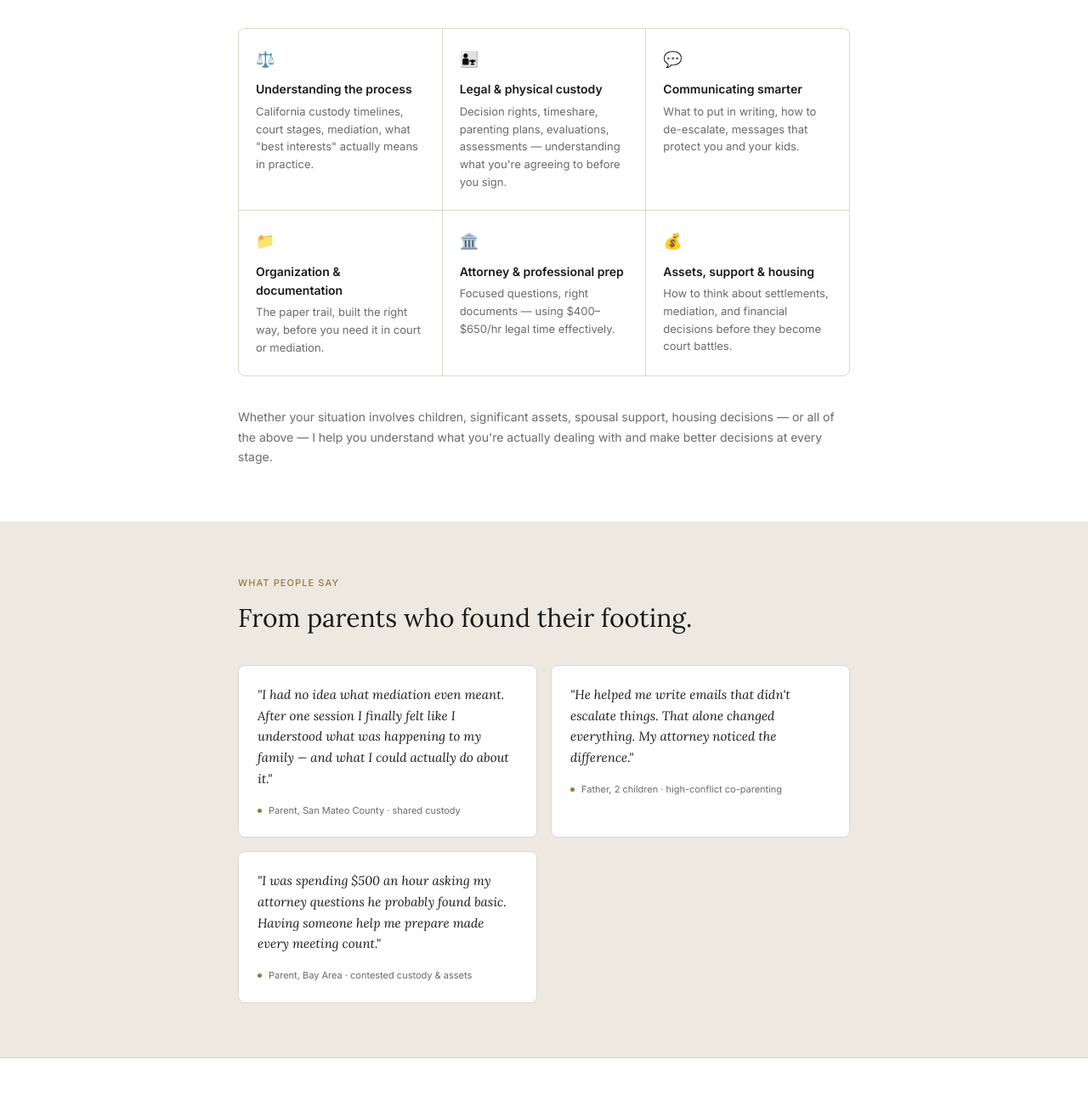
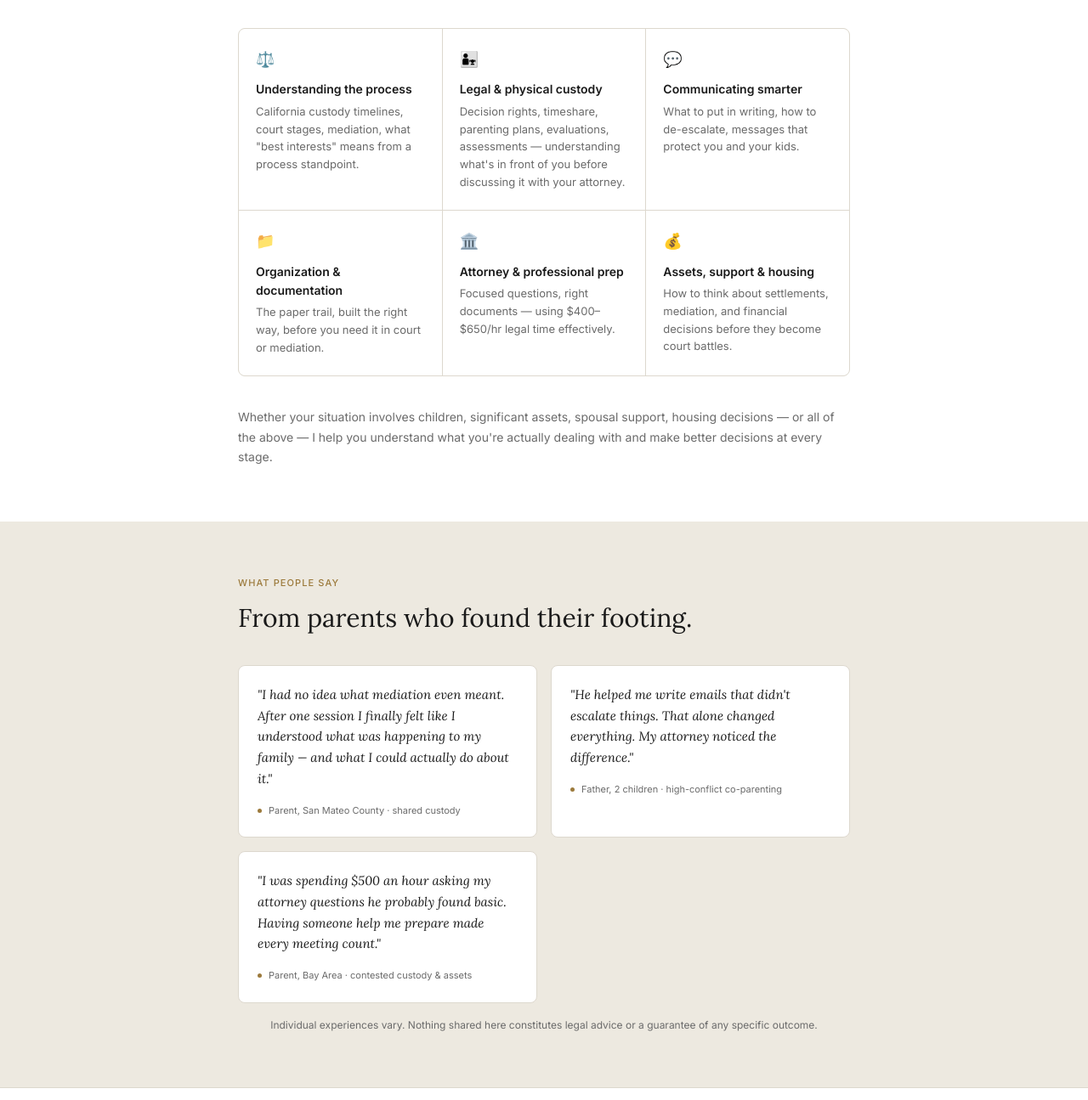
Before and after one commit to cadivorcenavigator/california-divorce-navigator, a plain HTML site: page index.html in a window 1280 px wide. Shown: the part 1465-2760 px from the top of the page at 85% size. Drawn offline with Linux system fonts and the light colour scheme.

Commit message:
Liability edits: tighten best interests framing, attorney redirect on custody card, testimonials disclaimer

```diff
--- a/index.html
+++ b/index.html
@@ -139,7 +139,6 @@
 .calendly-modal { height: 92vh; }
 }
 
-
 /* CALENDLY LOADER */
 .calendly-loader { position: absolute; inset: 0; display: flex; flex-direction: column; align-items: center; justify-content: center; background: var(--white); gap: 16px; z-index: 5; }
 .calendly-loader p { font-size: 14px; color: var(--muted); }
@@ -252,8 +251,8 @@
 <div class="section-eyebrow">How I help</div>
 <div class="section-h">You need someone who knows the process and the terrain.</div>
 <div class="help-grid">
-        <div class="help-card"><div class="help-icon">⚖️</div><div class="help-title">Understanding the process</div><div class="help-body">California custody timelines, court stages, mediation, what "best interests" actually means in practice.</div></div>
-        <div class="help-card"><div class="help-icon">👨‍👧</div><div class="help-title">Legal & physical custody</div><div class="help-body">Decision rights, timeshare, parenting plans, evaluations, assessments — understanding what you're agreeing to before you sign.</div></div>
+<div class="help-card"><div class="help-icon">⚖️</div><div class="help-title">Understanding the process</div><div class="help-body">California custody timelines, court stages, mediation, what "best interests" means from a process standpoint.</div></div>
+<div class="help-card"><div class="help-icon">👨‍👧</div><div class="help-title">Legal & physical custody</div><div class="help-body">Decision rights, timeshare, parenting plans, evaluations, assessments — understanding what's in front of you before discussing it with your attorney.</div></div>
 <div class="help-card"><div class="help-icon">💬</div><div class="help-title">Communicating smarter</div><div class="help-body">What to put in writing, how to de-escalate, messages that protect you and your kids.</div></div>
 <div class="help-card"><div class="help-icon">📁</div><div class="help-title">Organization & documentation</div><div class="help-body">The paper trail, built the right way, before you need it in court or mediation.</div></div>
 <div class="help-card"><div class="help-icon">🏛️</div><div class="help-title">Attorney & professional prep</div><div class="help-body">Focused questions, right documents — using $400–$650/hr legal time effectively.</div></div>
@@ -281,6 +280,7 @@
 <div class="testi-source"><span class="testi-dot"></span>Parent, Bay Area · contested custody & assets</div>
 </div>
 </div>
+<p style="font-size:12px;color:var(--muted);text-align:center;margin-top:16px">Individual experiences vary. Nothing shared here constitutes legal advice or a guarantee of any specific outcome.</p>
 </div>
 </div>
 
```
Lines whose indentation alone changed are shown as unchanged.
